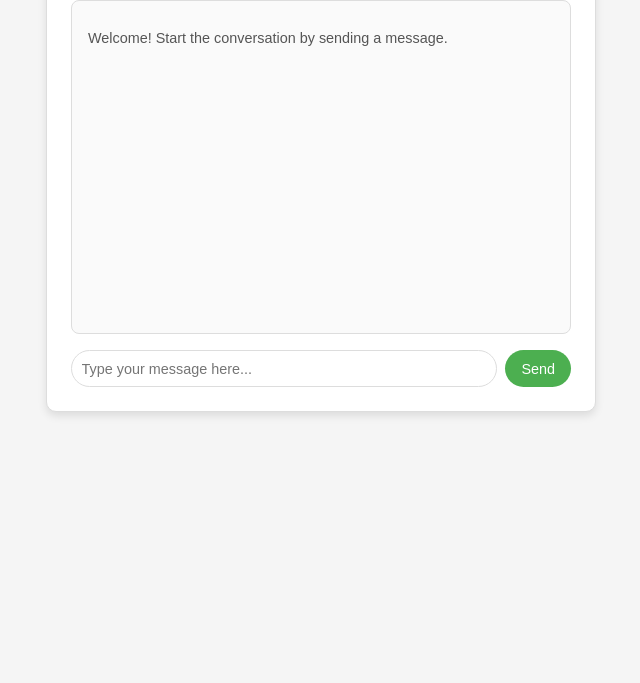
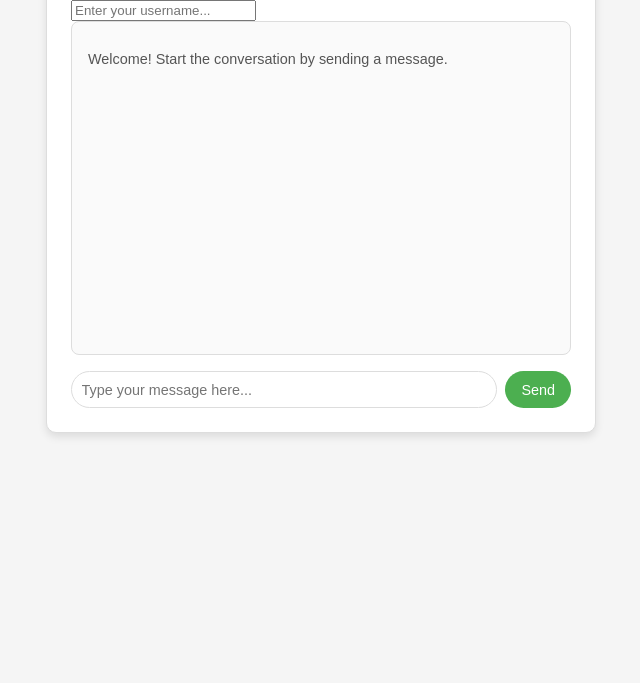
Before and after one commit to Fizxxc/chatbot, a website: page public/index.html in a window 1280 px wide. Shown: the part 117-800 px from the top of the page, without its empty margins (319-959 px from the left). Drawn offline with Linux system fonts and the light colour scheme; no server answers.

Commit message:
Update index.html

```diff
--- a/public/index.html
+++ b/public/index.html
@@ -16,6 +16,11 @@
             </div>
         </div>
 
+        <!-- Tambahan: input username -->
+        <div class="username-input">
+            <input type="text" id="usernameInput" placeholder="Enter your username..." />
+        </div>
+
         <div class="chat-messages" id="chatMessages">
             <p>Welcome! Start the conversation by sending a message.</p>
         </div>
```
